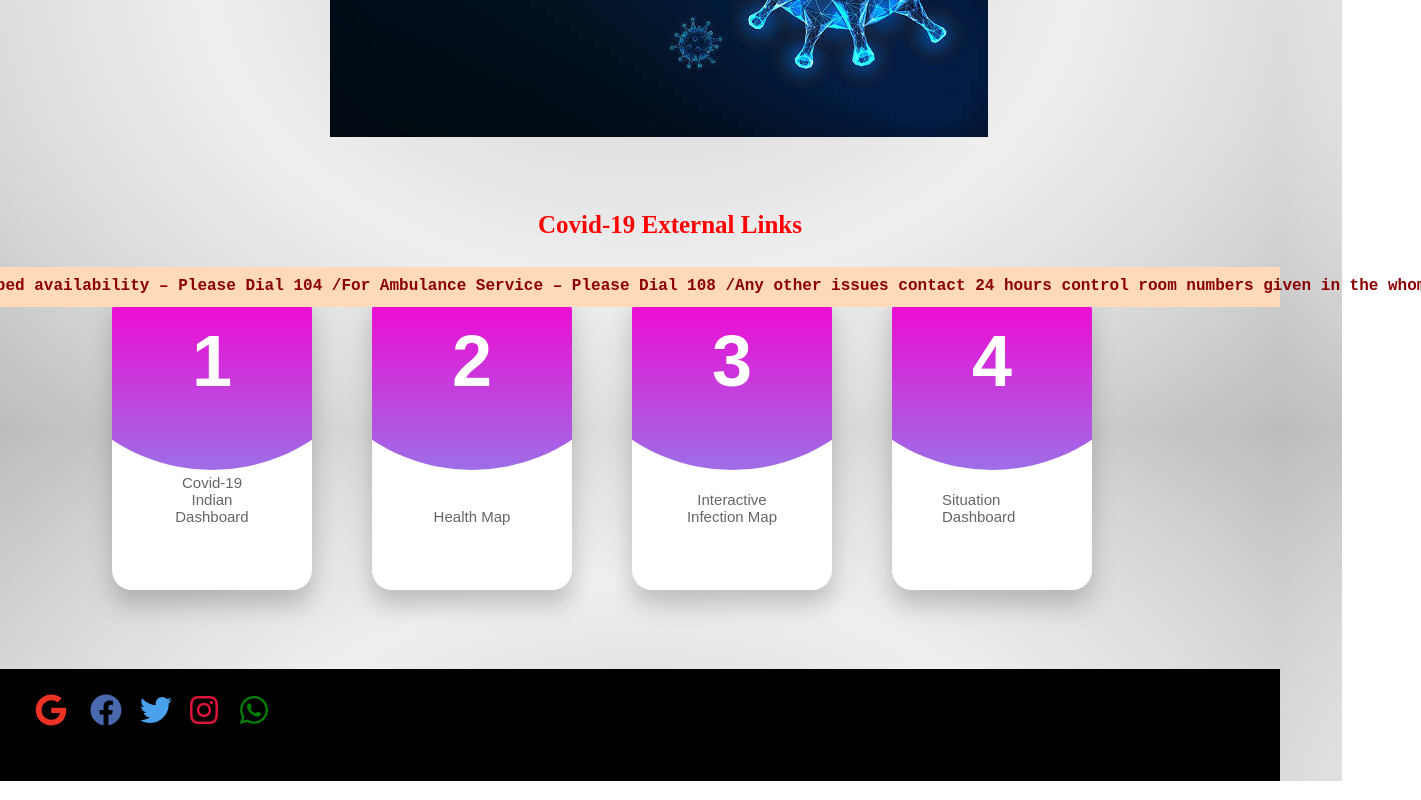
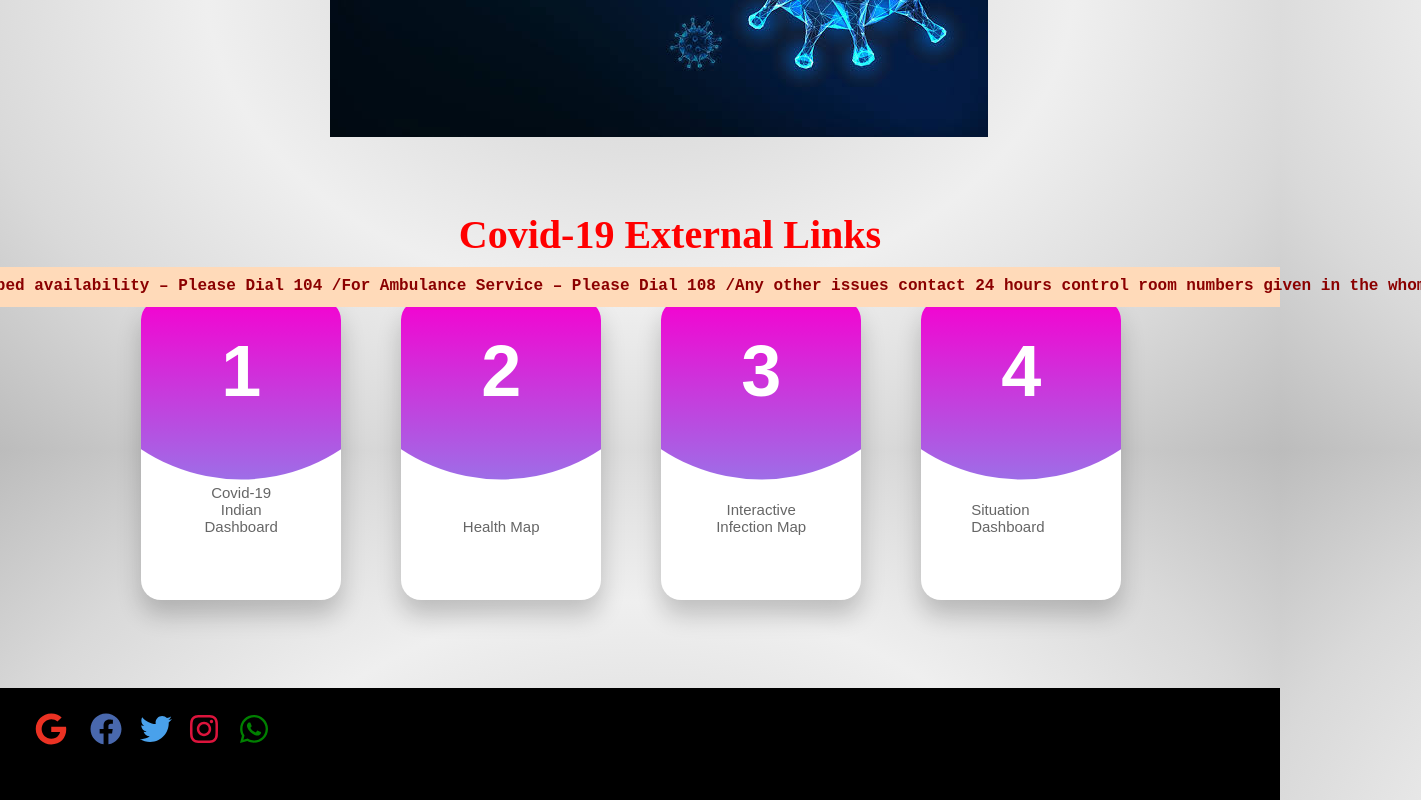
Before and after one commit to RoshiniSukumar/Covid-19-Support-Desk, a React (Create React App) app: page /about in a window 1280 px wide. Shown: the part 493-1293 px from the top of the page, 1421 px wide, since content can reach past the window. Built offline with nearby package versions, Linux system fonts and the light colour scheme.

Commit message:
exlinks css

```diff
--- a/src/components/function/Exlinks.css
+++ b/src/components/function/Exlinks.css
@@ -8,7 +8,7 @@
     margin-top: 20px;
 }
 .external{
-    font-size: 25px;
+    font-size: 40px;
     font-weight: bolder;
     color:red;
     white-space: nowrap;
@@ -28,7 +28,7 @@
 /*card*/
 .external{
     position: relative;
-    right:80px;
+    right:70px;
 }
 .links{
     display:flex;
@@ -57,7 +57,7 @@
 }
 .contains .card{
     position:relative;
-    left:-220px;
+    left:-270px;
     right:0px;
     top:500px;
     width:200px;
```
